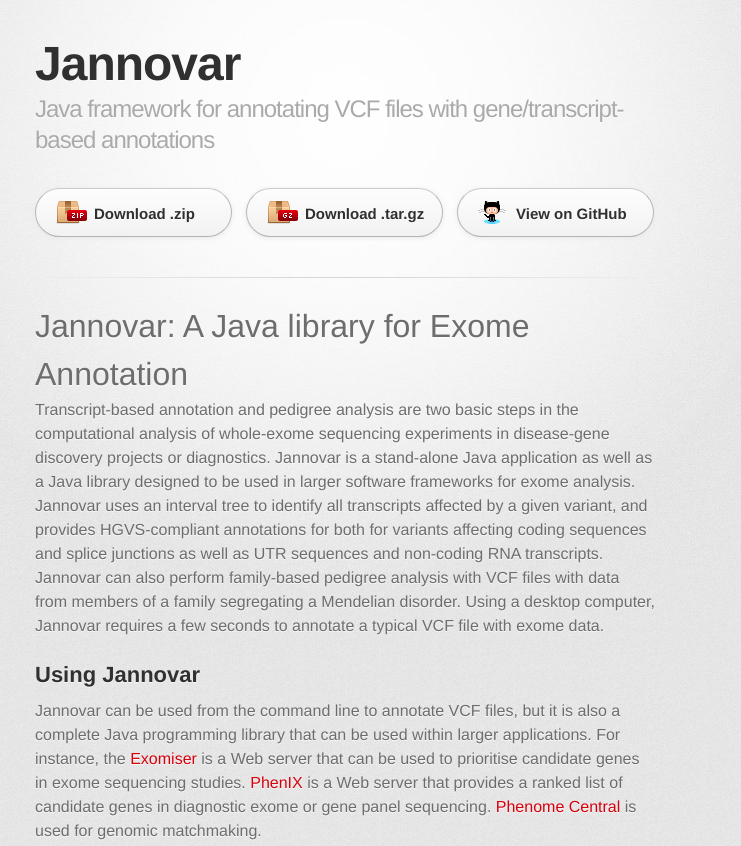
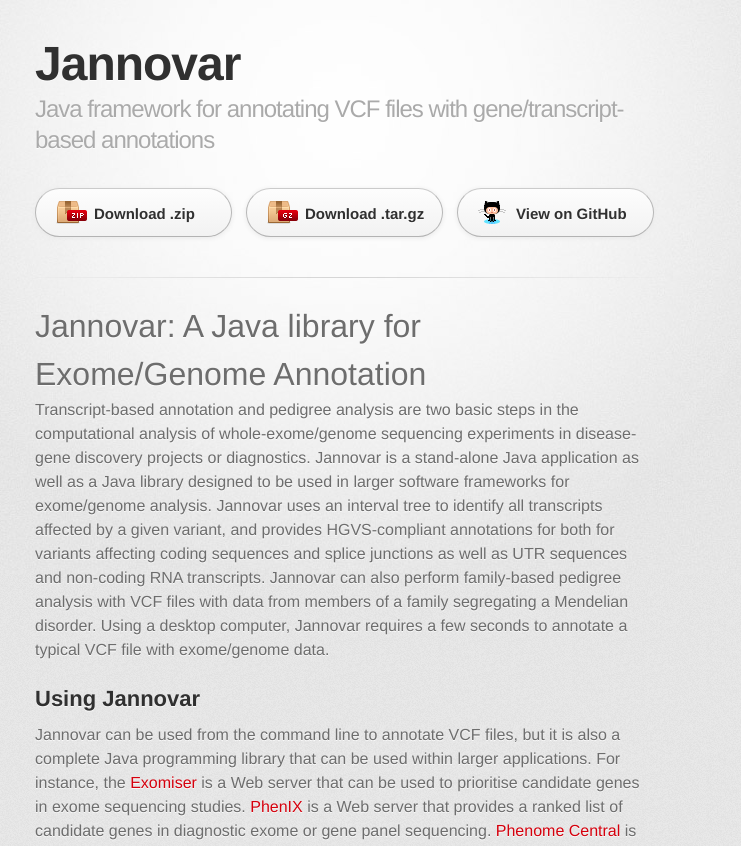
Before and after one commit to charite/jannovar, a plain HTML site: page index.html in a window 1280 px wide. Shown: the top 846 px of the page, without its empty margins (295-1036 px from the left). Drawn offline with Linux system fonts and the light colour scheme; a web font is replaced by a local one.

Commit message:
Update index.html

```diff
--- a/index.html
+++ b/index.html
@@ -32,9 +32,9 @@
 
         <section id="main_content">
           <h1>
-<a id="jannovar-a-java-library-for-exome-annotation" class="anchor" href="#jannovar-a-java-library-for-exome-annotation" aria-hidden="true"><span class="octicon octicon-link"></span></a>Jannovar: A Java library for Exome Annotation</h1>
+<a id="jannovar-a-java-library-for-exome-annotation" class="anchor" href="#jannovar-a-java-library-for-exome-annotation" aria-hidden="true"><span class="octicon octicon-link"></span></a>Jannovar: A Java library for Exome/Genome Annotation</h1>
 
-<p>Transcript-based annotation and pedigree analysis are two basic steps in the computational analysis of whole-exome sequencing experiments in disease-gene discovery projects or diagnostics. Jannovar is a stand-alone Java application as well as a Java library designed to be used in larger software frameworks for exome analysis. Jannovar uses an interval tree to identify all transcripts affected by a given variant, and provides HGVS-compliant annotations for both for variants affecting coding sequences and splice junctions as well as UTR sequences and non-coding RNA transcripts. Jannovar can also perform family-based pedigree analysis with VCF files with data from members of a family segregating a Mendelian disorder. Using a desktop computer, Jannovar requires a few seconds to annotate a typical VCF file with exome data.</p>
+<p>Transcript-based annotation and pedigree analysis are two basic steps in the computational analysis of whole-exome/genome sequencing experiments in disease-gene discovery projects or diagnostics. Jannovar is a stand-alone Java application as well as a Java library designed to be used in larger software frameworks for exome/genome analysis. Jannovar uses an interval tree to identify all transcripts affected by a given variant, and provides HGVS-compliant annotations for both for variants affecting coding sequences and splice junctions as well as UTR sequences and non-coding RNA transcripts. Jannovar can also perform family-based pedigree analysis with VCF files with data from members of a family segregating a Mendelian disorder. Using a desktop computer, Jannovar requires a few seconds to annotate a typical VCF file with exome/genome data.</p>
 
 <h2>
 <a id="downloads" class="anchor" href="#downloads" aria-hidden="true"><span class="octicon octicon-link"></span></a>Using Jannovar</h2>
```
